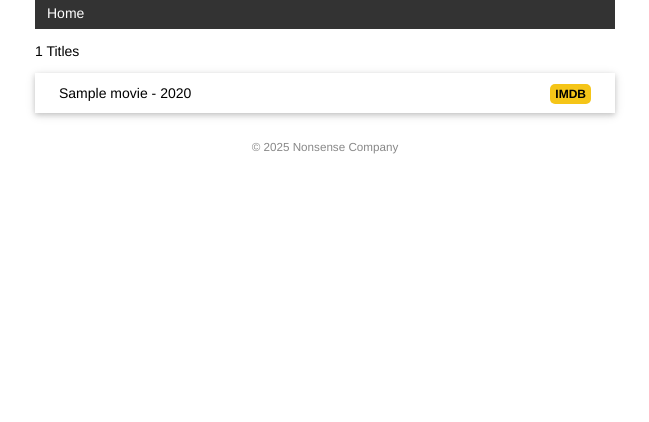
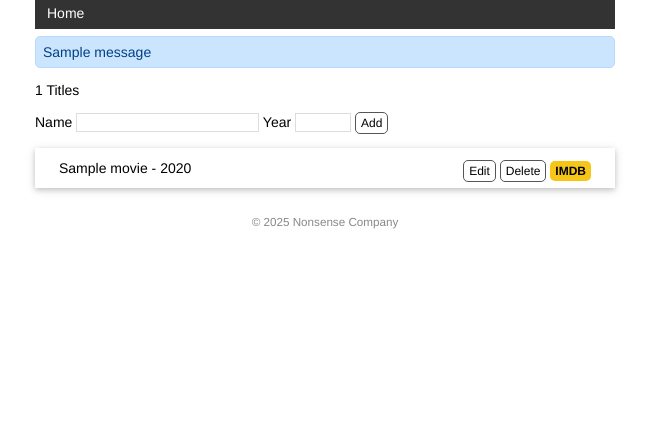
Before and after one commit to ZenVariable/JobPortfolio, a Python web app: template flask/templates/index.html in a window 1280 px wide. Shown: the part 343-765 px from the top of the page, without its empty margins (315-964 px from the left). Run offline with Jinja, Linux system fonts and the light colour scheme; the template is opened without the code that fills it: most values are stand-ins (such as "Sample title", 1, 10 or a date in 2020); one stand-in notice (Sample message) is shown.

Commit message:
Create items by form

```diff
--- a/flask/static/style.css
+++ b/flask/static/style.css
@@ -77,3 +77,49 @@ nav li a:hover {
     margin: 0 auto;
     height: 100px;
 } */
+
+/* 覆盖某些浏览器对 input 元素定义的字体 */
+input[type=submit] {
+    font-family: inherit;
+}
+
+input[type=text] {
+    border: 1px solid #ddd;
+}
+
+input[name=year] {
+    width: 50px;
+}
+
+.btn {
+    font-size: 12px;
+    padding: 3px 5px;
+    text-decoration: none;
+    cursor: pointer;
+    background-color: white;
+    color: black;
+    border: 1px solid #555555;
+    border-radius: 5px;
+}
+
+.btn:hover {
+    text-decoration: none;
+    background-color: black;
+    color: white;
+    border: 1px solid black;
+}
+
+.alert {
+    position: relative;
+    padding: 7px;
+    margin: 7px 0;
+    border: 1px solid transparent;
+    color: #004085;
+    background-color: #cce5ff;
+    border-color: #b8daff;
+    border-radius: 5px;
+}
+
+.inline-form {
+    display: inline;
+}
--- a/flask/templates/index.html
+++ b/flask/templates/index.html
@@ -1,14 +1,33 @@
 {% extends "base.html" %}
 
 {%block content%}
+{% for message in get_flashed_messages()%}
+    <div class="alert">{{ message }}</div>
+{%endfor%}
 <p>{{ movies|length}} Titles</p>
+<form method="post">
+    Name <input type="text" name="title" autocomplete="off" required>
+    Year <input type="text" name="year" autocomplete="off" required>
+    <input class="btn" type="submit" name="submit" value="Add">
+</form>
 <ul class="movie-list">
     {% for movie in movies %}
     <li>{{movie.title}} - {{movie.year}}
         <span class="float-right">
+            <a class="btn" href="{{ url_for('edit', movie_id=movie.id) }}">Edit</a>
+            <form class="inline-form" method="post" action="{{ url_for('delete', movie_id = movie.id)}}">
+                <input class="btn" type="submit" name="delete" value="Delete" onclick="return confirm('Are you sure?')">
+            </form>
             <a class="imdb" href="https://www.imdb.com/find?q={{ movie.title}}" target="_blank" title="Find this movie on IMDb">IMDB</a>
         </span>
     </li>
     {% endfor%}
 </ul>
+ {# <form method="post">
+    <label for="name">Name</label>
+    <input type="text" name="name" id="name"><br>
+    <label for="occupation">Occupation</label>
+    <input type="text" name="occupation" id="occupation"><br>
+    <input type="submit" name="submit" value="Login">
+</form>   #}
 {%endblock%}
```
Also changed, not shown: flask/app.py (+43 -2 lines), flask/templates/edit.html (added, +10 -0 lines).
